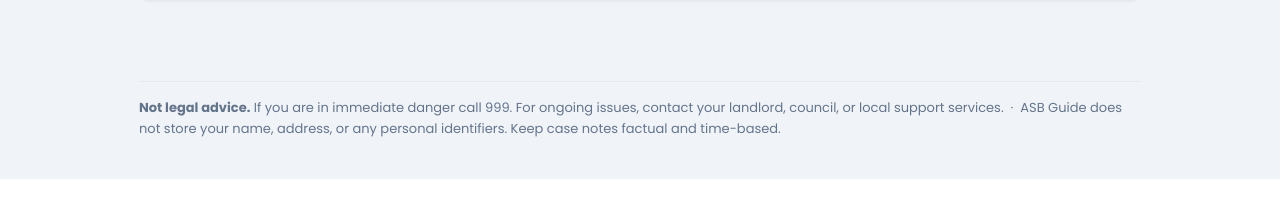
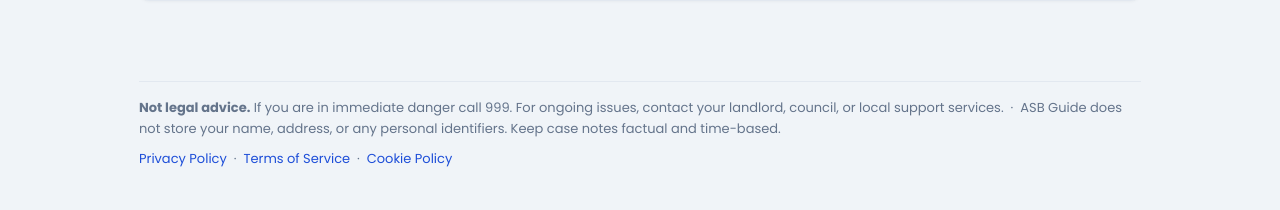
Before and after one commit to ErnieCap/WASBA, a Flask app: page / in a window 1280 px wide. Shown: the part 1015-1225 px from the top of the page. Before the commit the page ends 1194 px from the top, so only its background shows below. Run offline with Flask 3, Linux system fonts and the light colour scheme.

Commit message:
add privacy policy, terms of service, and cookie policy links to footer
Co-Authored-By: Claude Sonnet 4.6 <noreply@anthropic.com>

```diff
--- a/templates/base.html
+++ b/templates/base.html
@@ -40,6 +40,13 @@
       &nbsp;·&nbsp;
       ASB Guide does not store your name, address, or any personal identifiers.
       Keep case notes factual and time-based.
+      <div style="margin-top:10px;">
+        <a href="{{ url_for('privacy_policy') }}">Privacy Policy</a>
+        &nbsp;·&nbsp;
+        <a href="{{ url_for('terms_of_service') }}">Terms of Service</a>
+        &nbsp;·&nbsp;
+        <a href="{{ url_for('cookie_policy') }}">Cookie Policy</a>
+      </div>
     </div>
   </div>
 
```
